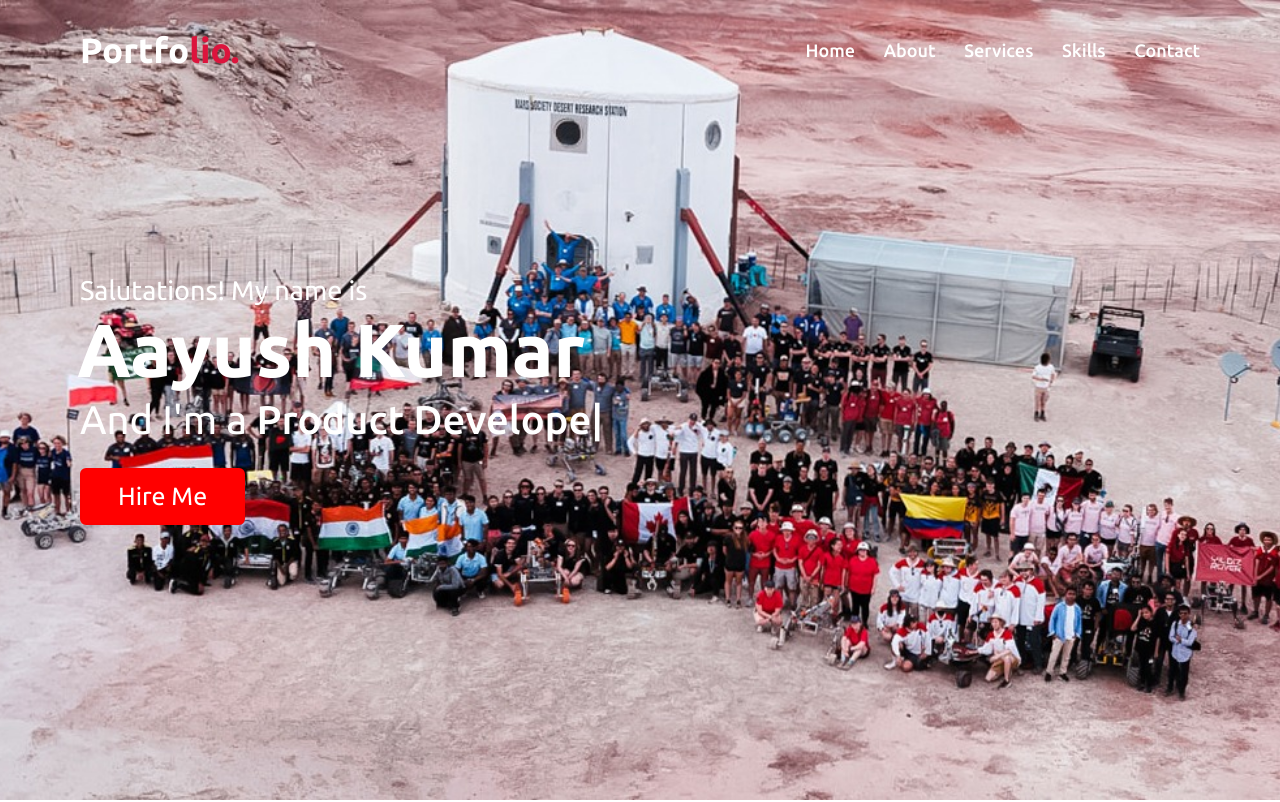
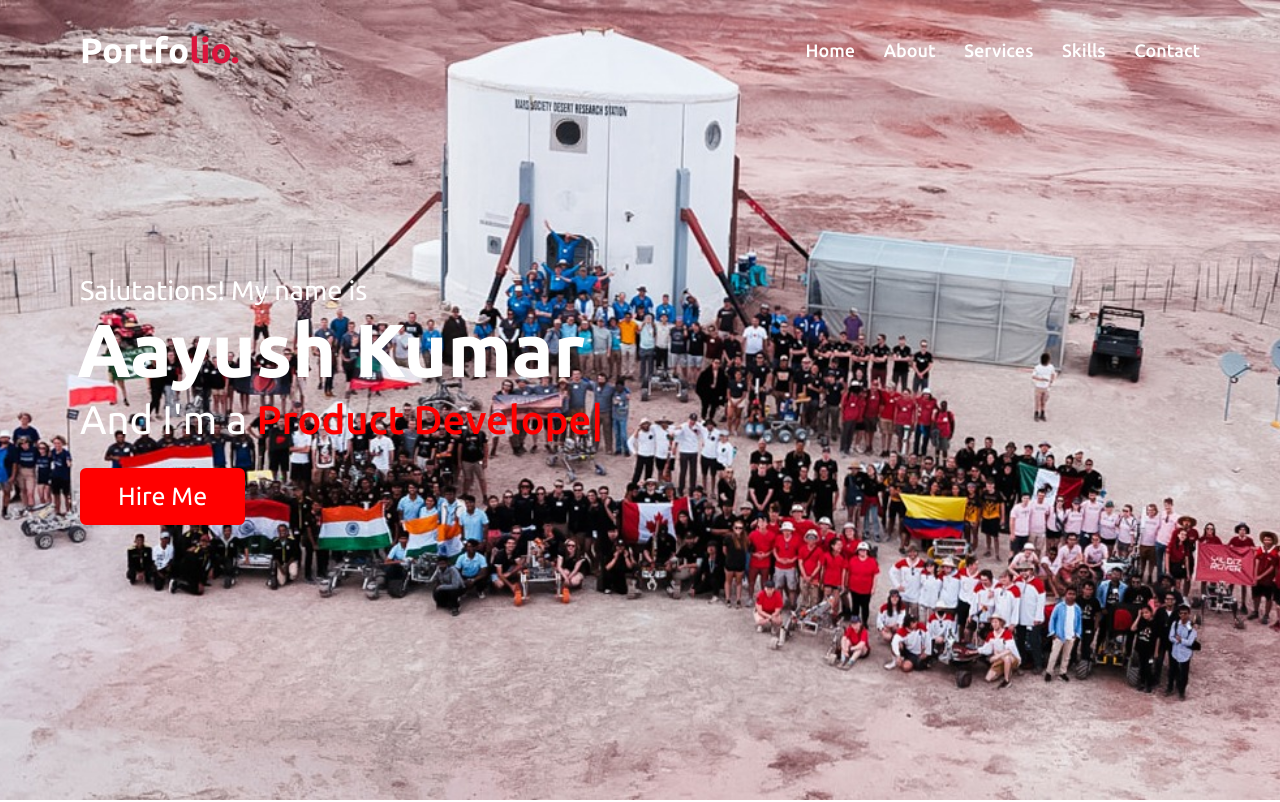
Before and after one commit to Aayush5479/aayush5479, a plain HTML site: page index.html in a window 1280 px wide. Shown: the top 802 px of the page. Drawn offline with nearby package versions, Linux system fonts and the light colour scheme.

Commit message:
Update style.css

```diff
--- a/style.css
+++ b/style.css
@@ -193,7 +193,7 @@ section .title::after{
     margin: 5px 0;
 }
 .home .home-content .text-3 span{
-    color: rgb(255, 0. 0);
+    color: rgb(255, 0, 0);
     font-weight: 500;
 }
 .home .home-content a{
```
